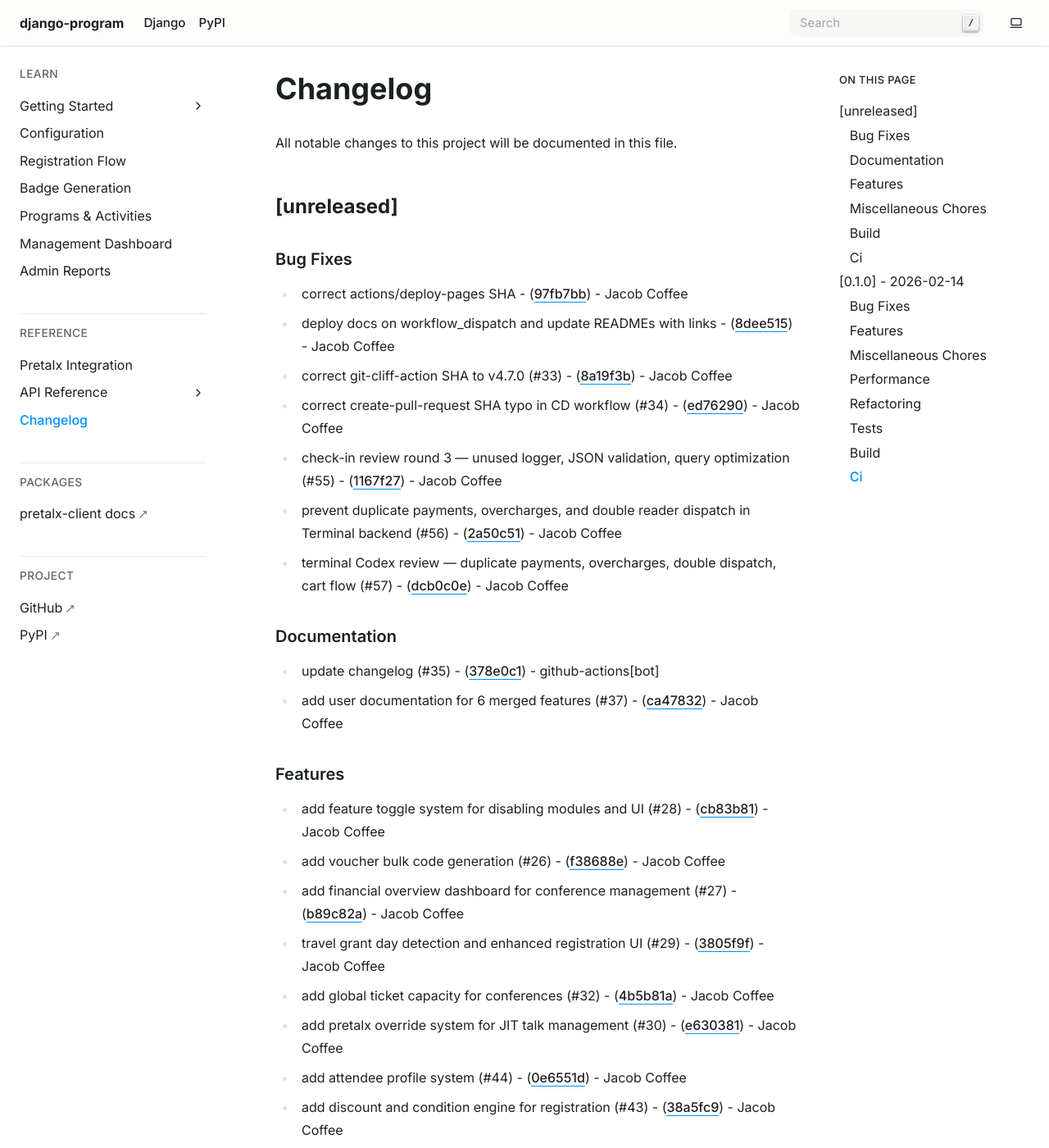
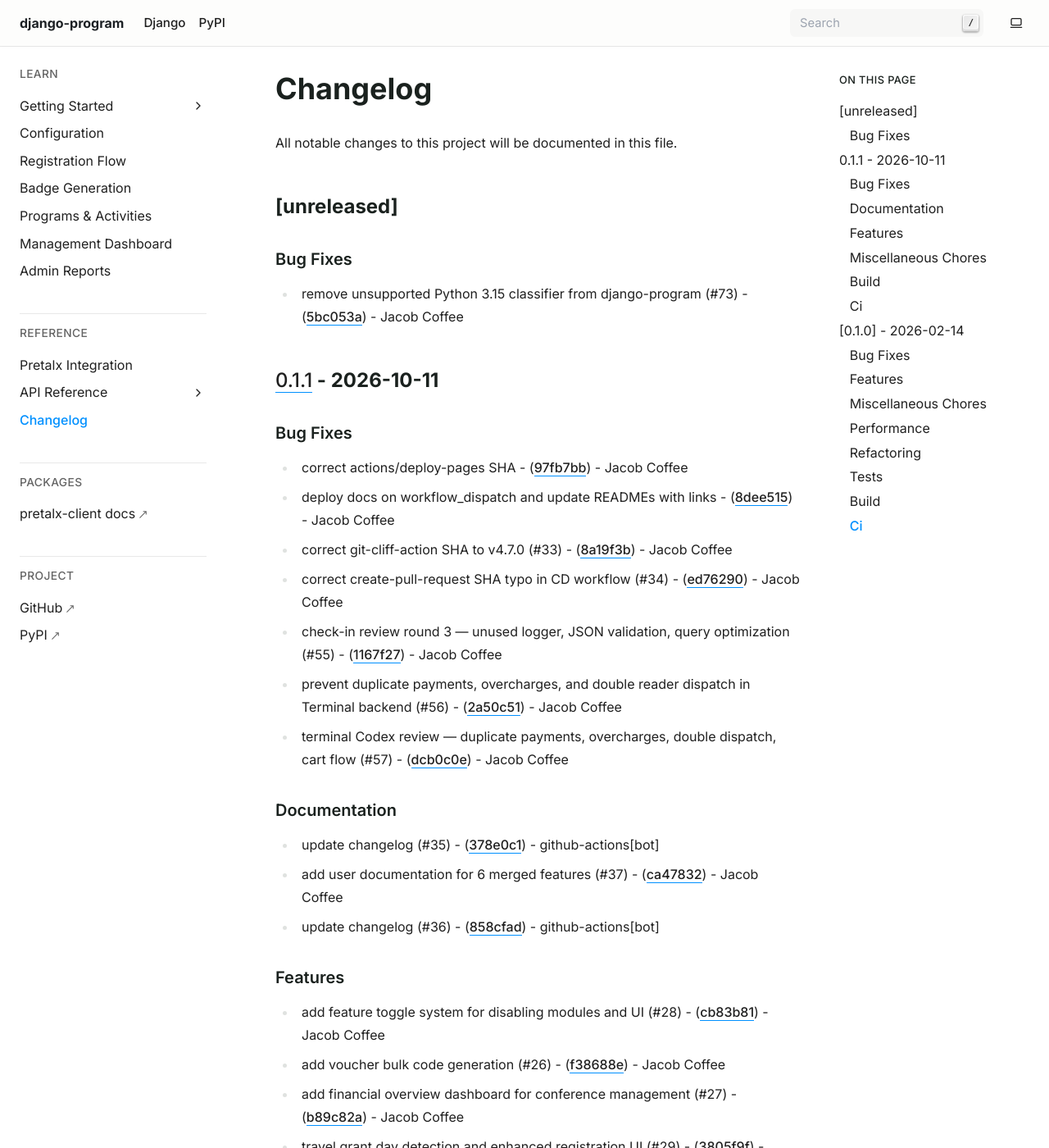
Before and after one commit to JacobCoffee/django-program, a Sphinx documentation site: the page built from docs/changelog.md, in a window 1280 px wide and 1400 px high. Shown: the whole window at 82% size. Built offline with Sphinx 7.4.7, drawn with Linux system fonts in a browser that asks for light colours; some of the changed text lies outside the part shown.

Commit message:
docs: update changelog

```diff
--- a/docs/changelog.md
+++ b/docs/changelog.md
@@ -3,6 +3,13 @@
 All notable changes to this project will be documented in this file.
 
 ## [unreleased]
+
+
+### Bug Fixes
+
+
+- remove unsupported Python 3.15 classifier from django-program (#73) - ([5bc053a](https://github.com/JacobCoffee/django-program/commit/5bc053af8833f7550d9da5b7704472725e5b7f7d)) - Jacob Coffee
+## [0.1.1](https://github.com/JacobCoffee/django-program/compare/v0.1.0..v0.1.1) - 2026-10-11
 
 
 ### Bug Fixes
@@ -29,6 +36,8 @@ All notable changes to this project will be documented in this file.
 - update changelog (#35) - ([378e0c1](https://github.com/JacobCoffee/django-program/commit/378e0c12d5c3a9cf81e85104613eed8bb8b8c23d)) - github-actions[bot]
 
 - add user documentation for 6 merged features (#37) - ([ca47832](https://github.com/JacobCoffee/django-program/commit/ca478320806e6df9b3ee4830fbc209750f9d1a76)) - Jacob Coffee
+
+- update changelog (#36) - ([858cfad](https://github.com/JacobCoffee/django-program/commit/858cfad004a82e20e3b06458ba49f20507b64f2d)) - github-actions[bot]
 
 
 ### Features
@@ -68,6 +77,8 @@ All notable changes to this project will be documented in this file.
 
 - add granular permission and group system for conference management (#60) - ([e4de09d](https://github.com/JacobCoffee/django-program/commit/e4de09d6a6c5db93355c548200e4f9ccf83281f2)) - Jacob Coffee
 
+- support Python 3.15 (#71) - ([045f9aa](https://github.com/JacobCoffee/django-program/commit/045f9aa5609f6133ad10193b8f9277cbc4983444)) - Jacob Coffee
+
 
 ### Miscellaneous Chores
 
@@ -80,6 +91,7 @@ All notable changes to this project will be documented in this file.
 
 - **(deps)** bump requests from 2.32.5 to 2.33.0 in the uv group across 1 directory (#63) - ([73f6063](https://github.com/JacobCoffee/django-program/commit/73f6063ce7a3cba8f987bcfa3cbfc4cecdf83204)) - dependabot[bot]
 - **(deps)** bump the actions group across 1 directory with 13 updates (#68) - ([3a51e30](https://github.com/JacobCoffee/django-program/commit/3a51e30ede7cde76346dbf38880347b80250c480)) - dependabot[bot]
+- **(deps)** bump the uv group across 1 directory with 11 updates (#69) - ([f27431d](https://github.com/JacobCoffee/django-program/commit/f27431d978eb61752475533a8ee4bb25e17cd126)) - dependabot[bot]
 - **(deps-dev)** update uv-build requirement from <0.11.0,>=0.9.11 to >=0.9.11,<0.13.0 in the python-dependencies group across 1 directory (#61) - ([e693016](https://github.com/JacobCoffee/django-program/commit/e69301626f29dc6e6e740a1dffe4db5a709bab6e)) - dependabot[bot]
 
 ### Ci
```
